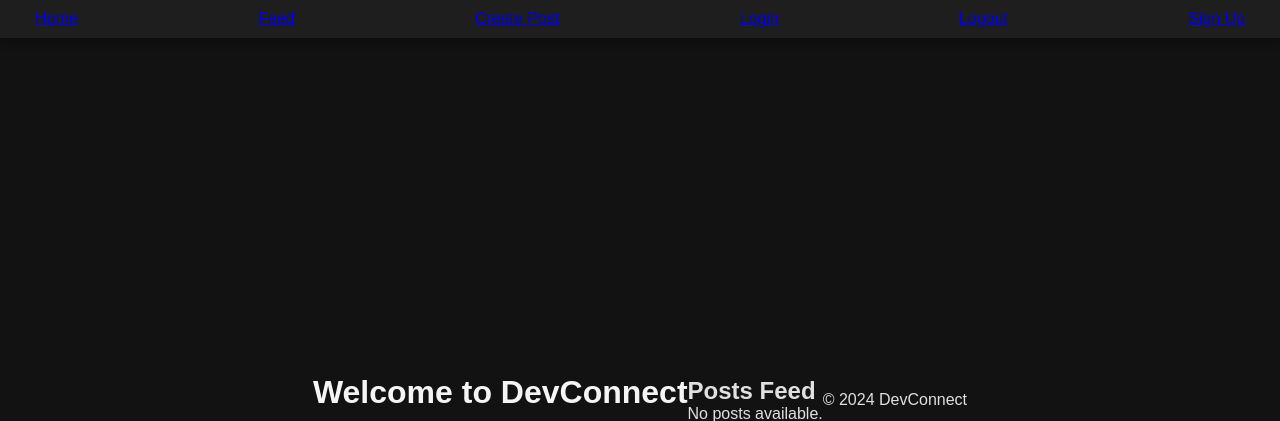
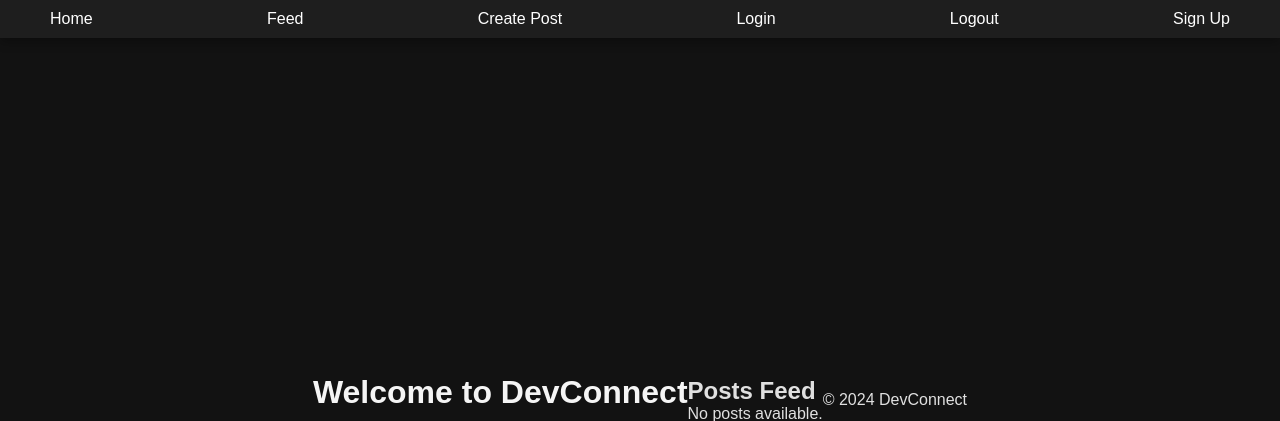
Before and after one commit to Seafzz/pp4, a Django app: template social/templates/feed.html in a window 1280 px wide. Shown: the top 421 px of the page. Run offline with Django 3.2, Linux system fonts and the light colour scheme; the template is opened without the code that fills it, so the values that code supplies are empty.

Commit message:
added active styling to the nav li

```diff
--- a/static/css/style.css
+++ b/static/css/style.css
@@ -40,6 +40,16 @@ nav ul {
 
 nav ul li {
     margin: 0 15px;
+}
+
+nav ul li a {
+    color: #fff;
+    text-decoration: none;
+    font-size: 1rem;
+    font-weight: 500;
+    padding: 10px 15px;
+    border-radius: 5px;
+    transition: background-color 0.3s ease;
 }
 
 
```
